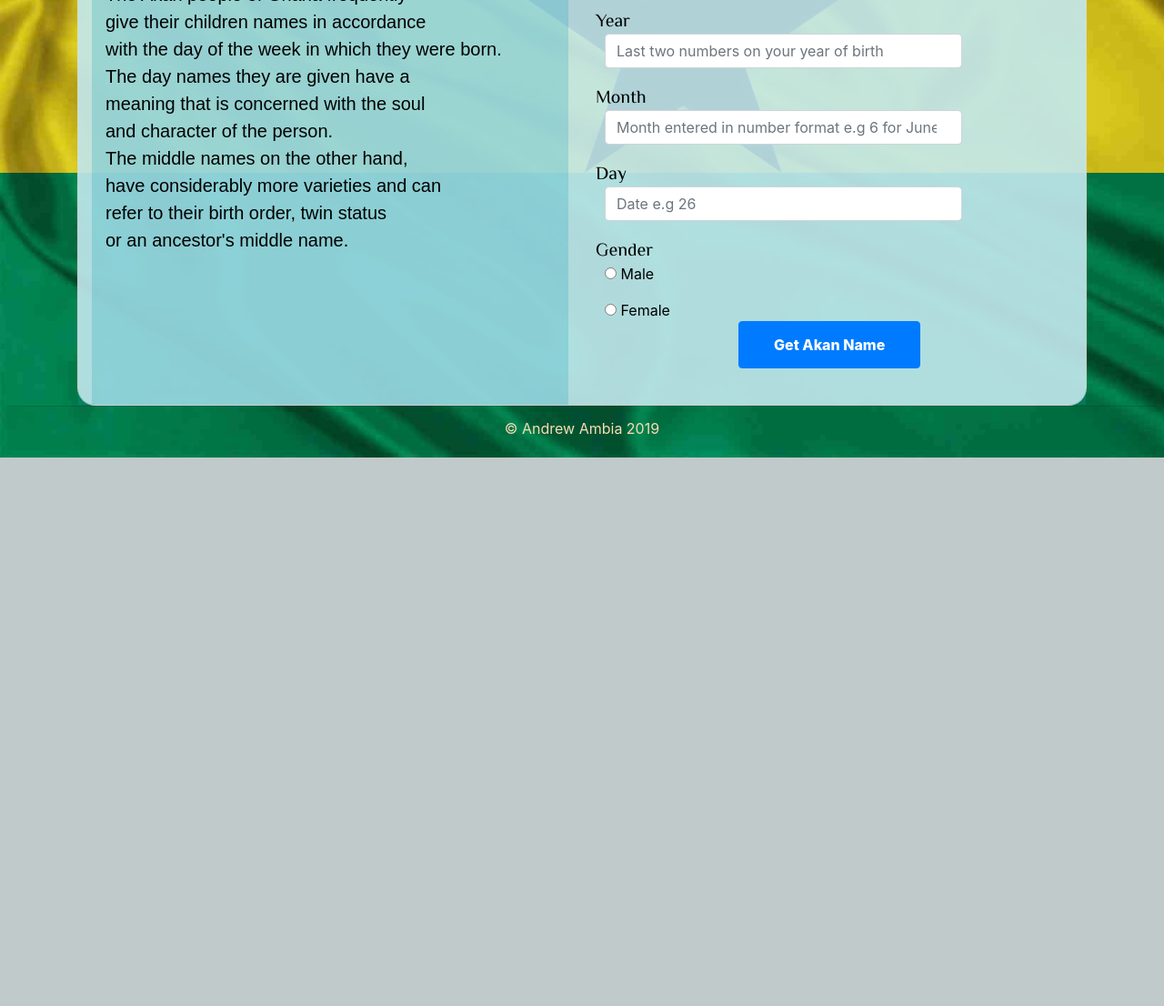
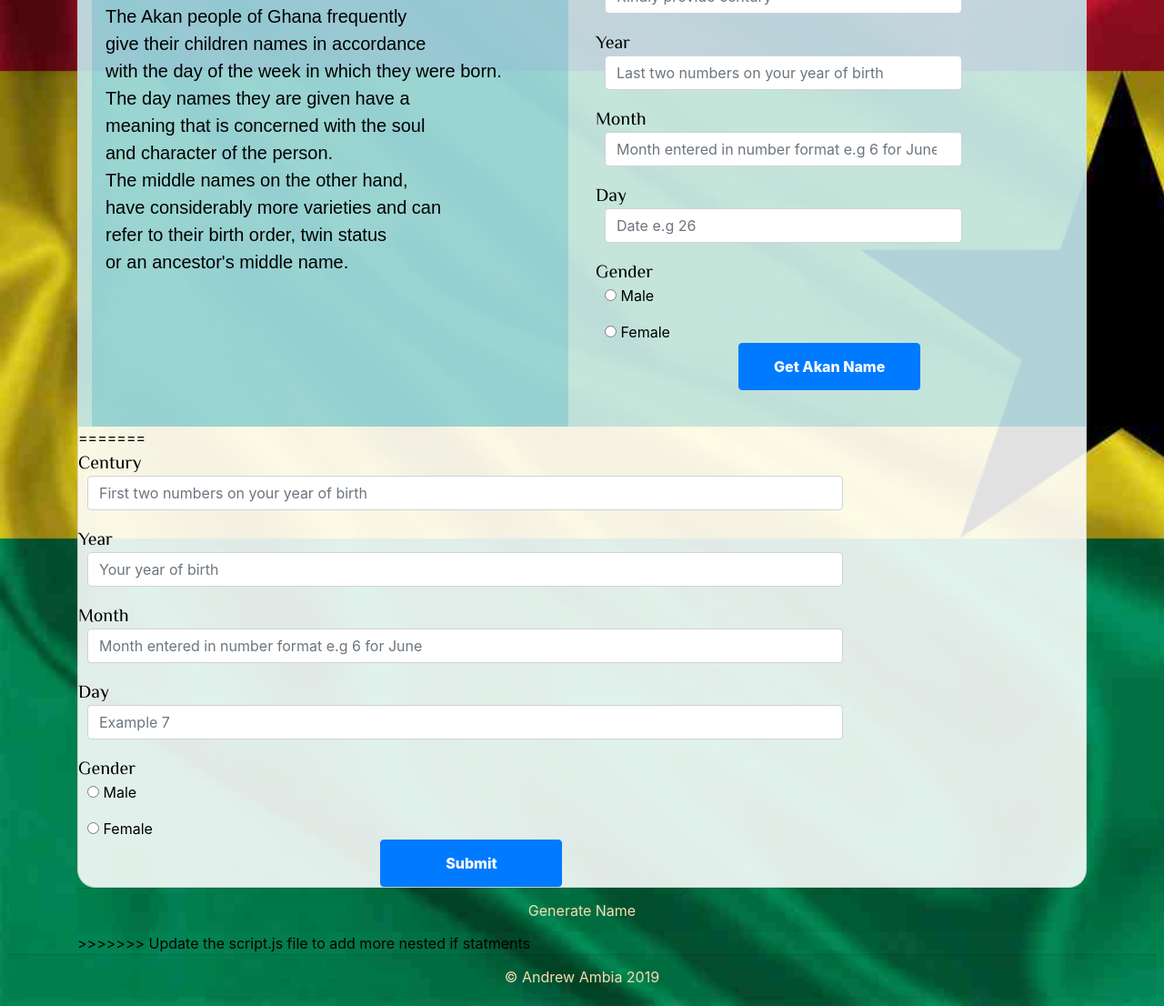
Before and after one commit to Andrew-1000/Akan-Names, a plain HTML site: page index.html in a window 1280 px wide. Shown: the part 436-1542 px from the top of the page at 91% size. Before the commit the page ends 939 px from the top, so only its background shows below. Drawn offline with Linux system fonts and the light colour scheme; a web font is replaced by a local one.

Commit message:
Make corrections on commits

```diff
--- a/index.html
+++ b/index.html
@@ -25,6 +25,7 @@
 
       </div>
       <div class="cont-one">
+<<<<<<< HEAD
         <div class="row">
           <div class="col-md-6">
             <div class="cont-one">
@@ -82,6 +83,40 @@
 
 
       </div>
+=======
+
+        <form action="index.html"  name="akamGen">
+            <div class="form-group">
+              <label class="font-head" for="century">Century</label>
+              <input type="number" class="form-control" name="century" placeholder="First two numbers on your year of birth " required>
+            </div>
+            <div class="form-group">
+                <label for="year" class="font-head">Year</label>
+                <input type="number" class="form-control" name="year" placeholder="Your year of birth" required>
+            </div>
+            <div class="form-group">
+                <label for="month" class="font-head">Month</label>
+                <input type="number" class="form-control" name="month" placeholder="Month entered in number format e.g 6 for June" required>
+            </div>
+            <div class="form-group">
+                <label for="day" class="font-head">Day</label>
+                <input type="number" class="form-control" name="day" placeholder="Example 7" required>
+            </div>
+            <label for="day" class="font-head">Gender</label>
+            <div class="form-group">
+                <input type="radio" value="1" name="gender" id="gender"/> Male
+            </div>
+            <div>
+                <input type="radio" name="gender" value="0" id="gender"  /> Female
+            </div>
+            <button name ="submit" type="submit" class="btn btn-primary" onclick= validateForm();>Submit</button>
+          </form>
+      </div>
+      <div class="card-footer">
+        Generate Name
+      </div>
+
+>>>>>>> Update the script.js file to add more nested if statments
 
     </div>
   </div>
--- a/js/script.js
+++ b/js/script.js
@@ -35,7 +35,6 @@ if (cent == "" || cent < 19 || cent >21) {
     alert ("Day is wrong: Enter a number between 0 and 32");
     return false;
   }
-
 
   //Formula for getting the Exact Day with regards to the century, year, month and date
   var days = parseInt( ( (cent/4) -2*cent-1) + ((5*year/4) ) + ((26*(month+1)/10)) + day ) % 7;
```
